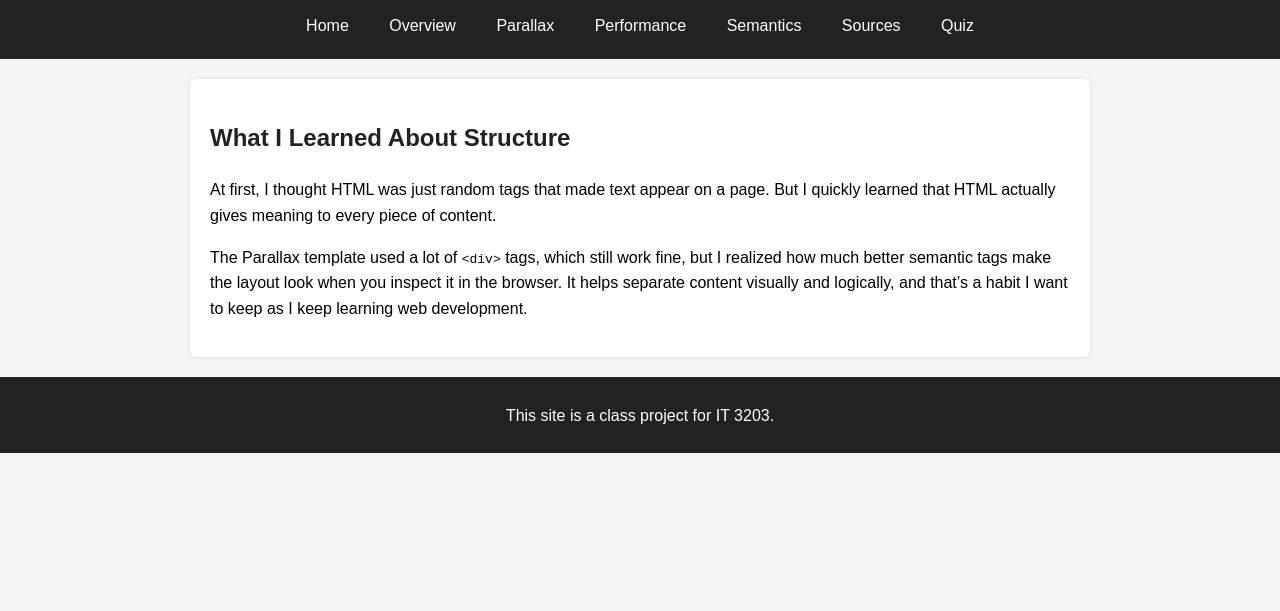
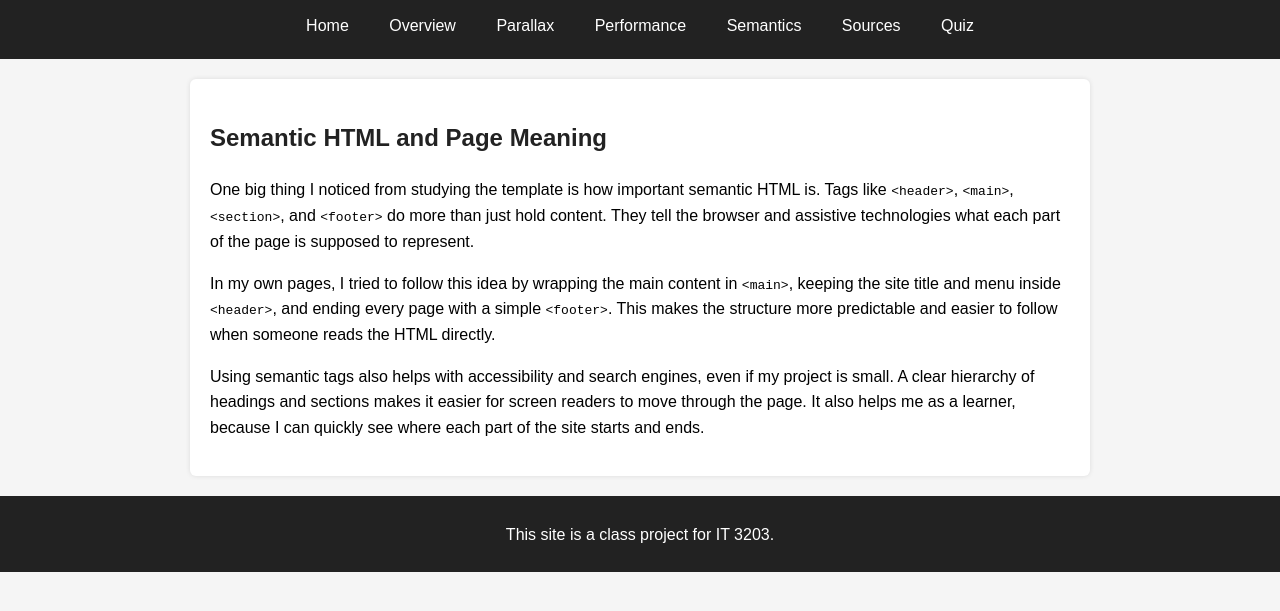
Before and after one commit to izhankhan1069/IT3203-m1-site, a plain HTML site: page semantics.html in a window 1280 px wide. Shown: the part 91-702 px from the top of the page. Drawn offline with Linux system fonts and the light colour scheme.

Commit message:
Update semantics.html

```diff
--- a/semantics.html
+++ b/semantics.html
@@ -22,11 +22,15 @@
 
   </header>
 
-  <main>
-    <h2>What I Learned About Structure</h2>
-    <p>At first, I thought HTML was just random tags that made text appear on a page. But I quickly learned that HTML actually gives meaning to every piece of content. </p>
-    <p>The Parallax template used a lot of <code>&lt;div&gt;</code> tags, which still work fine, but I realized how much better semantic tags make the layout look when you inspect it in the browser. It helps separate content visually and logically, and that’s a habit I want to keep as I keep learning web development.</p>
-  </main>
+ <main>
+  <h2>Semantic HTML and Page Meaning</h2>
+  <p>One big thing I noticed from studying the template is how important semantic HTML is. Tags like <code>&lt;header&gt;</code>, <code>&lt;main&gt;</code>, <code>&lt;section&gt;</code>, and <code>&lt;footer&gt;</code> do more than just hold content. They tell the browser and assistive technologies what each part of the page is supposed to represent.</p>
+
+  <p>In my own pages, I tried to follow this idea by wrapping the main content in <code>&lt;main&gt;</code>, keeping the site title and menu inside <code>&lt;header&gt;</code>, and ending every page with a simple <code>&lt;footer&gt;</code>. This makes the structure more predictable and easier to follow when someone reads the HTML directly.</p>
+
+  <p>Using semantic tags also helps with accessibility and search engines, even if my project is small. A clear hierarchy of headings and sections makes it easier for screen readers to move through the page. It also helps me as a learner, because I can quickly see where each part of the site starts and ends.</p>
+</main>
+
 
   <footer>
     <p>This site is a class project for IT 3203. </p>
```
